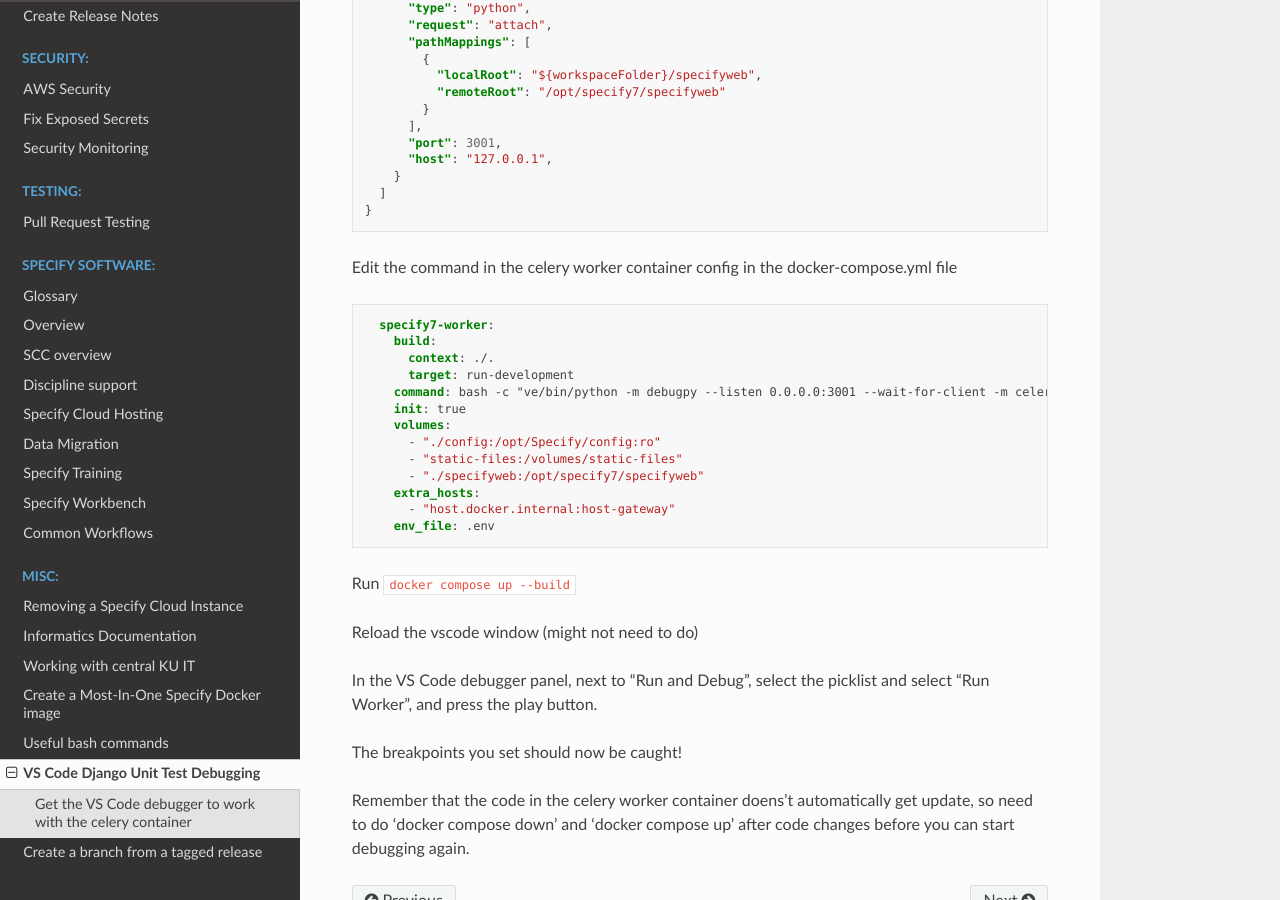
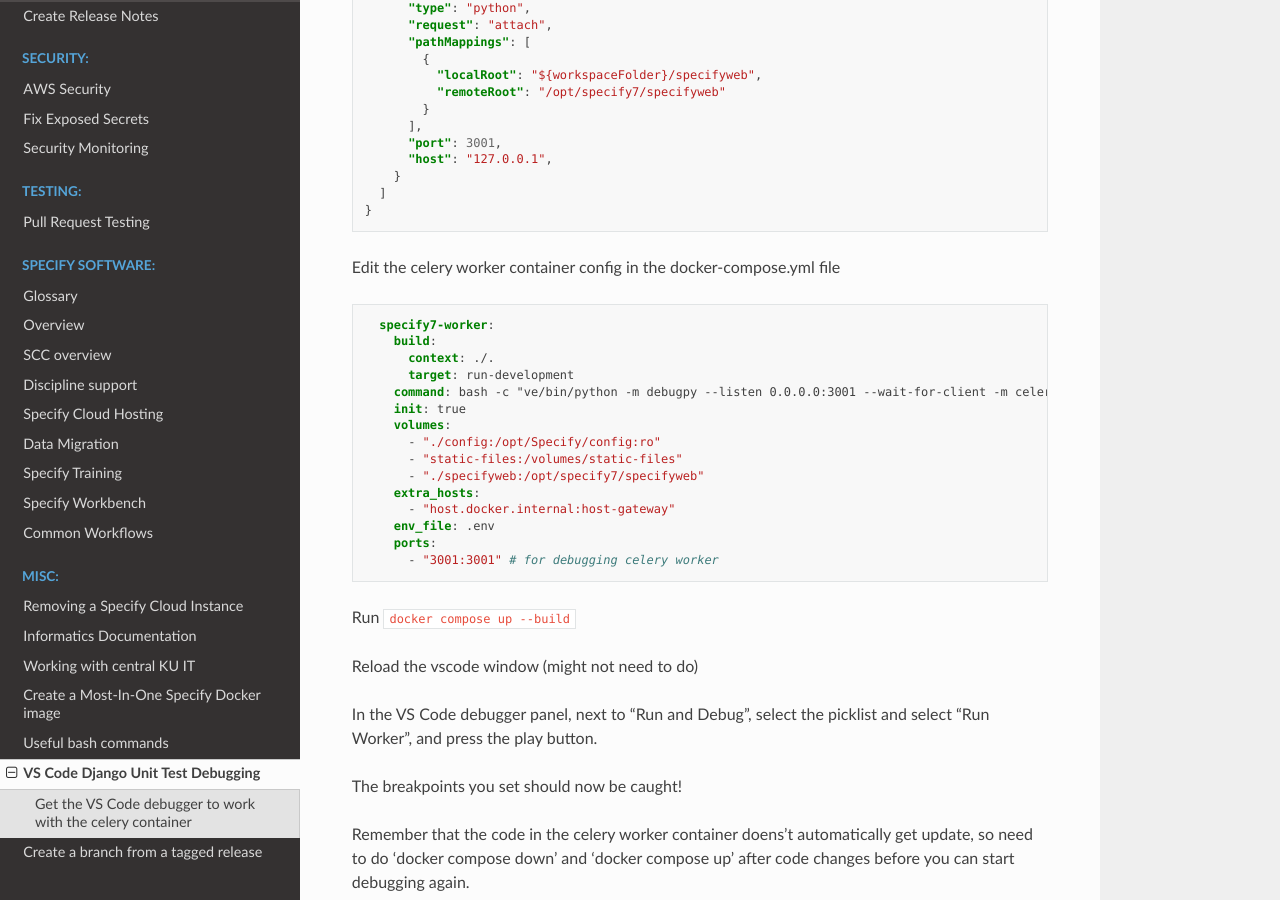
Before and after one commit to specify/specify.github.io, a Sphinx documentation site: the page built from sphinx/misc/vs_code_django_unit_test_debugging_notes.md, in a window 1280 px wide and 900 px high, scrolled down 2915 px. Built offline with Sphinx 7.4.7 and the Read the Docs theme 3.1.0, drawn with Linux system fonts in a browser that asks for light colours.

Commit message:
Update vs_code_django_unit_test_debugging_notes.md

````diff
--- a/sphinx/misc/vs_code_django_unit_test_debugging_notes.md
+++ b/sphinx/misc/vs_code_django_unit_test_debugging_notes.md
@@ -157,7 +157,7 @@ Add the worker debugger config to the .vscode/launch.json file
 }
 ```
 
-Edit the command in the celery worker container config in the docker-compose.yml file
+Edit the celery worker container config in the docker-compose.yml file
 ```yaml
   specify7-worker:
     build:
@@ -172,6 +172,8 @@ Edit the command in the celery worker container config in the docker-compose.yml
     extra_hosts:
       - "host.docker.internal:host-gateway"
     env_file: .env
+    ports:
+      - "3001:3001" # for debugging celery worker
 ```
 
 Run `docker compose up --build`
````
